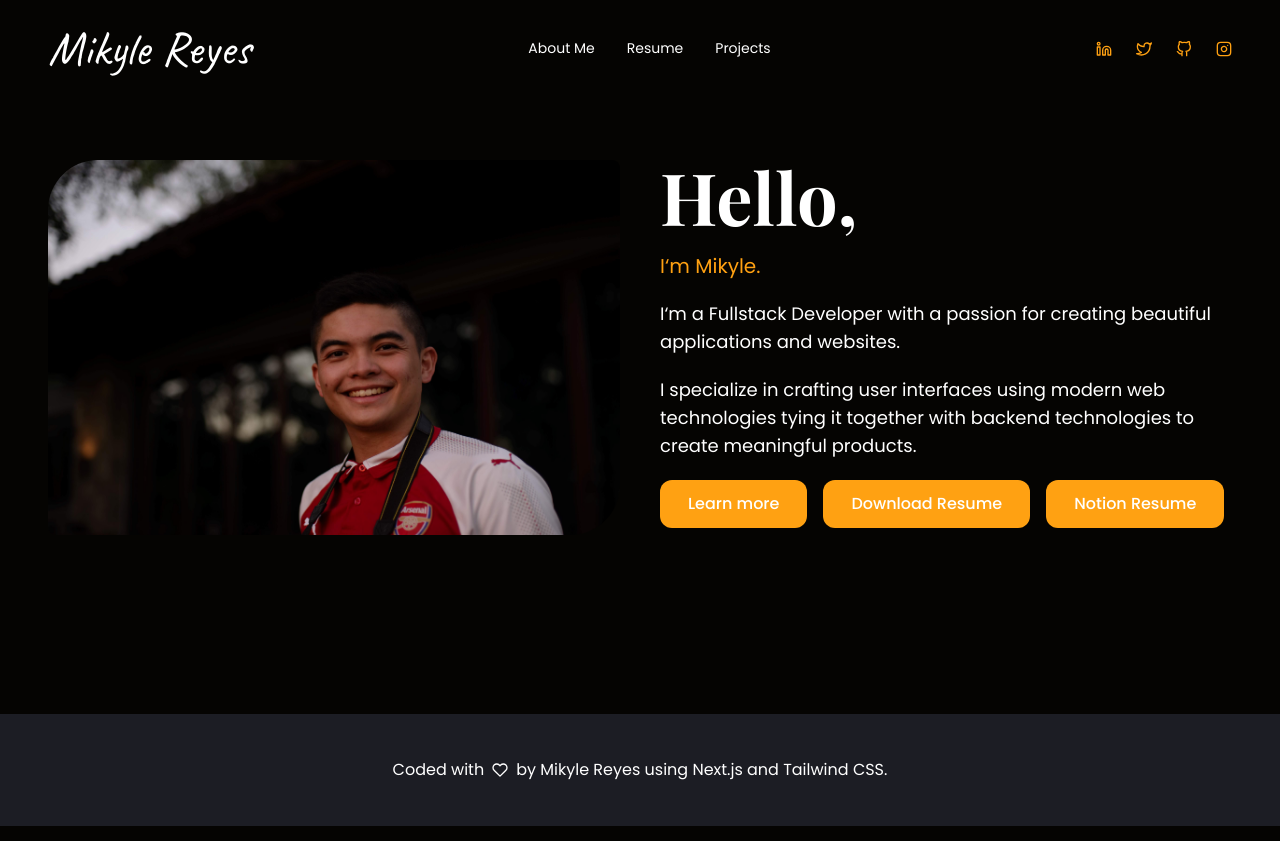
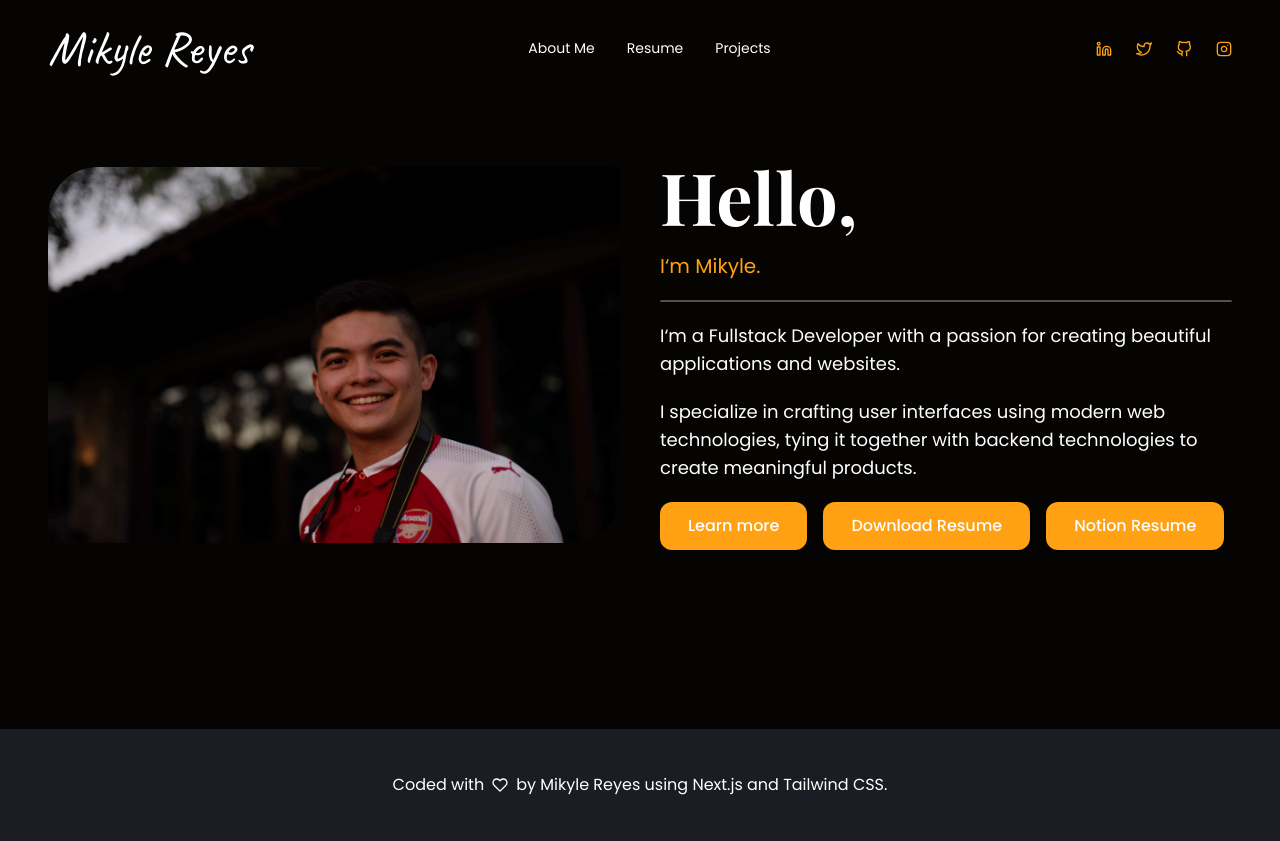
Before and after one commit to muhkyle17/portfolio-website, a Next.js app: page /about-me in a window 1280 px wide. Built offline with nearby package versions, Linux system fonts and the light colour scheme; a web font is replaced by a local one.

Commit message:
Slight adjustments to typography and structure

```diff
--- a/components/About.js
+++ b/components/About.js
@@ -81,8 +81,8 @@ const About = () => {
 
   return (
     <>
-      <section id='about' className='py-12 lg:py-16 //bg-secondary'>
-        <div className='container mx-auto flex flex-wrap lg:flex-nowrap h-full gap-10'>
+      <section id='about' className='py-12 lg:py-16'>
+        <div className='container mx-auto flex items-center items-baseline// flex-wrap lg:flex-nowrap h-full gap-10'>
           <div className='flex items-start justify-center w-full rounded-lg rounded-tl-[50px] rounded-br-[50px]'>
             <Image
               src={PictureOfMe}
@@ -96,13 +96,13 @@ const About = () => {
           <div className='w-full flex flex-col gap-5 md:px-12 lg:px-0 text-lg'>
             <h1 className='text-7xl font-bold'>Hello,</h1>
             <p className='text-primary text-xl'>I&lsquo;m Mikyle.</p>
-            {/* <hr className='border-[0.3px] border-white border-opacity-30 rounded-full' /> */}
+            <hr className='border-[0.3px] border-white border-opacity-30 rounded-full' />
             <p>
               I&lsquo;m a Fullstack Developer with a passion for creating beautiful applications and
               websites.
             </p>
             <p>
-              I specialize in crafting user interfaces using modern web technologies tying it
+              I specialize in crafting user interfaces using modern web technologies, tying it
               together with backend technologies to create meaningful products.
             </p>
             <div className='flex flex-wrap gap-4'>
```
